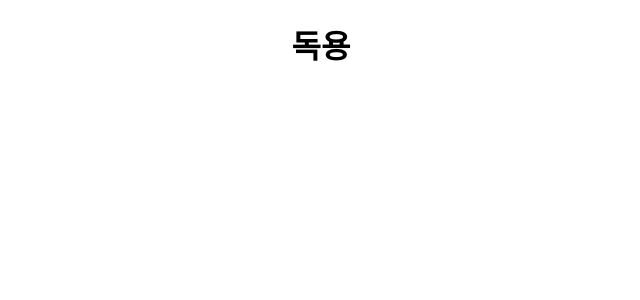
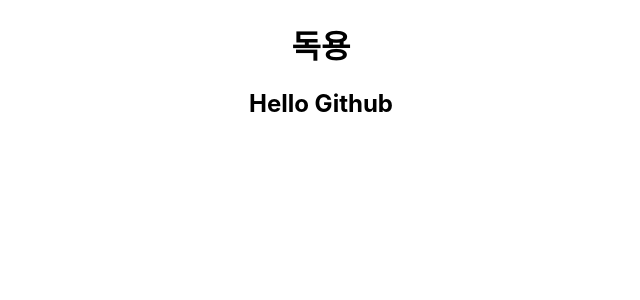
Before and after one commit to eakyoungyu/JiujitsuGi, a React (Create React App) app in the folder frontend/: page / in a window 1280 px wide. Shown: the top 300 px of the page, without its empty margins (319-959 px from the left). Built offline with nearby package versions, Linux system fonts and the light colour scheme.

Commit message:
Test pull command

```diff
--- a/frontend/src/App.js
+++ b/frontend/src/App.js
@@ -5,6 +5,7 @@
   return (
     <div className="App">
       <h1>독용</h1>
+      <h2>Hello Github</h2>
     </div>
   );
 }
```
